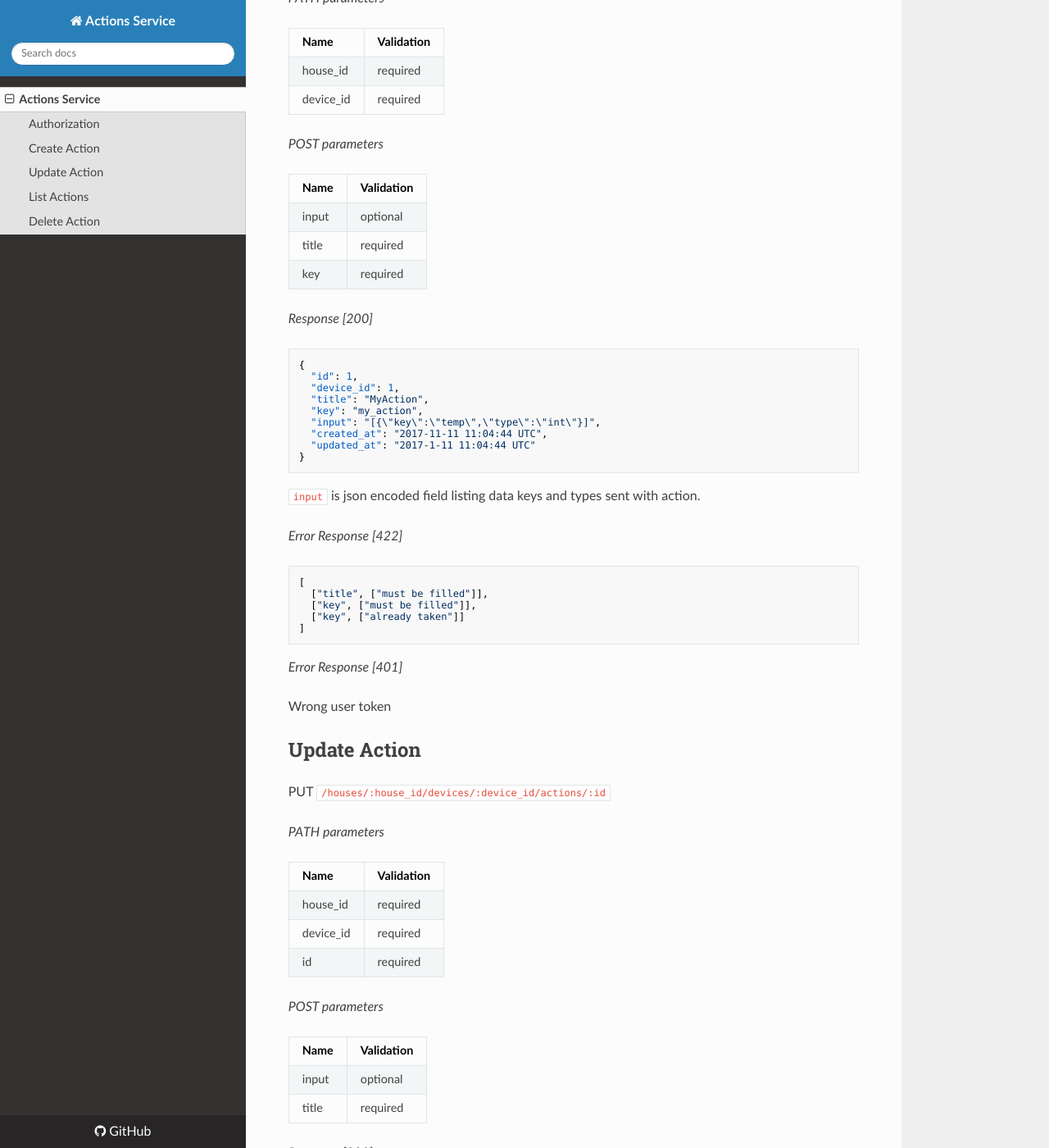
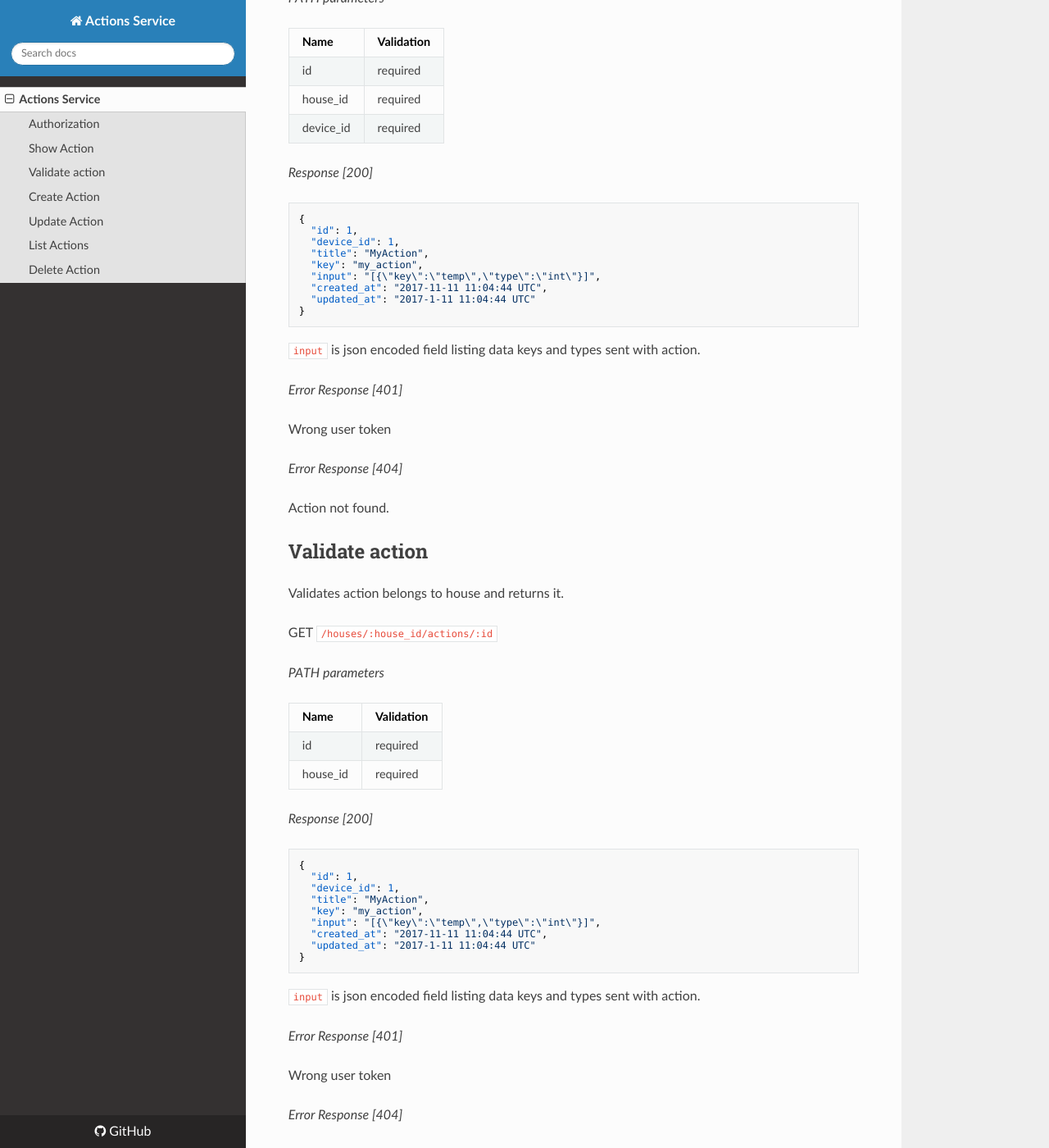
Before and after one commit to bark-iot/action-service, an MkDocs documentation site: the page built from docs/docs/index.md, in a window 1280 px wide and 1400 px high, scrolled down 457 px. Shown: the whole window at 82% size. Built offline with MkDocs 1.6.1, drawn with Linux system fonts in a browser that asks for light colours; nearby versions of some CDN libraries; some of the changed text lies outside the part shown.

Commit message:
add trigger and action validation

````diff
--- a/docs/docs/index.md
+++ b/docs/docs/index.md
@@ -6,6 +6,79 @@ For full Bark documentation visit [http://localhost/docs](http://localhost/docs)
 
 To perform any requests you need to send user token via `Authorization` header. Example:
 `Authorization: Bearer <token>`.
+
+## Show Action
+
+GET `/houses/:house_id/devices/:device_id/actions/:id`
+
+*PATH parameters*
+
+Name         | Validation
+------------ | -------------
+id           | required
+house_id     | required
+device_id    | required
+
+*Response [200]*
+
+```json
+{
+  "id": 1,
+  "device_id": 1,
+  "title": "MyAction",
+  "key": "my_action",
+  "input": "[{\"key\":\"temp\",\"type\":\"int\"}]",
+  "created_at": "2017-11-11 11:04:44 UTC",
+  "updated_at": "2017-1-11 11:04:44 UTC"
+}
+```
+
+`input` is json encoded field listing data keys and types sent with action.
+
+*Error Response [401]*
+
+Wrong user token
+
+*Error Response [404]*
+
+Action not found.
+
+## Validate action
+
+Validates action belongs to house and returns it.
+
+GET `/houses/:house_id/actions/:id`
+
+*PATH parameters*
+
+Name         | Validation
+------------ | -------------
+id           | required
+house_id     | required
+
+*Response [200]*
+
+```json
+{
+  "id": 1,
+  "device_id": 1,
+  "title": "MyAction",
+  "key": "my_action",
+  "input": "[{\"key\":\"temp\",\"type\":\"int\"}]",
+  "created_at": "2017-11-11 11:04:44 UTC",
+  "updated_at": "2017-1-11 11:04:44 UTC"
+}
+```
+
+`input` is json encoded field listing data keys and types sent with action.
+
+*Error Response [401]*
+
+Wrong user token
+
+*Error Response [404]*
+
+Action for this house not found
 
 ## Create Action
 
````
Also changed, not shown: 4 other files.
